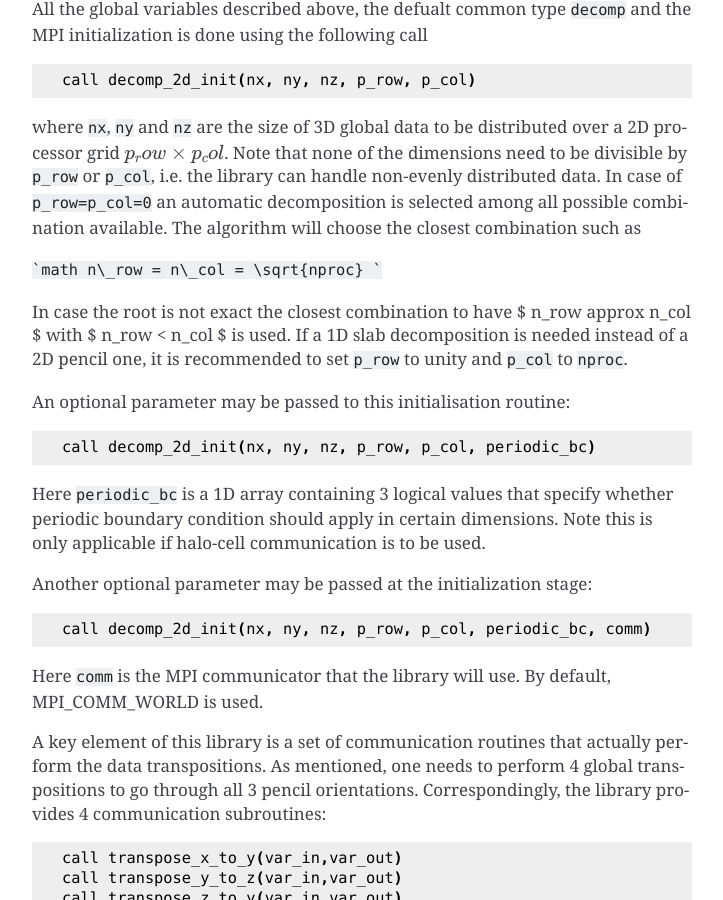
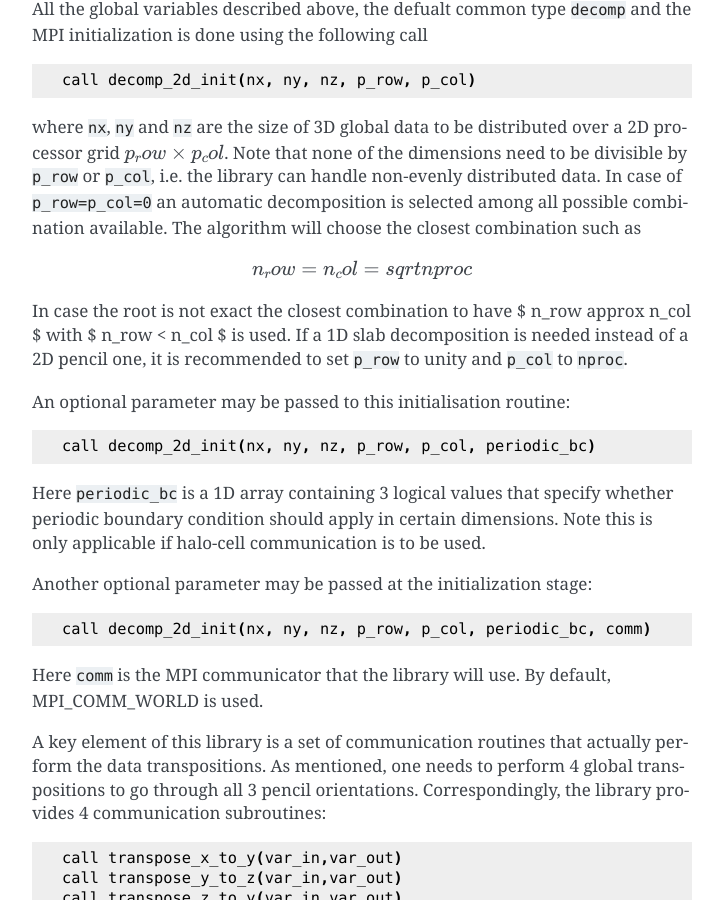
Before and after one commit to 2decomp-fft/2decomp-fft.github.io, a Sphinx documentation site: the page built from docs/source/pages/api_domain.rst, in a window 1280 px wide and 900 px high, scrolled down 3047 px. Shown: the whole window, without its empty margins (388-1111 px from the left). Built offline with Sphinx 7.4.7, drawn with Linux system fonts in a browser that asks for light colours.

Commit message:
Minor update

````diff
--- a/docs/source/pages/api_domain.rst
+++ b/docs/source/pages/api_domain.rst
@@ -151,9 +151,7 @@ Note that none of the dimensions need to be divisible by ``p_row`` or ``p_col``,
 In case of ``p_row=p_col=0`` an automatic decomposition is selected among all possible combination available.
 The algorithm will choose the closest combination such as
 
-```math
-n\_row = n\_col = \sqrt{nproc}
-```
+$$ n\_row = n\_col = \sqrt{nproc} $$
 
 In case the root is not exact the closest combination to have $ n\_row \approx n\_col $ with
 $ n\_row < n\_col $ is used.
````
